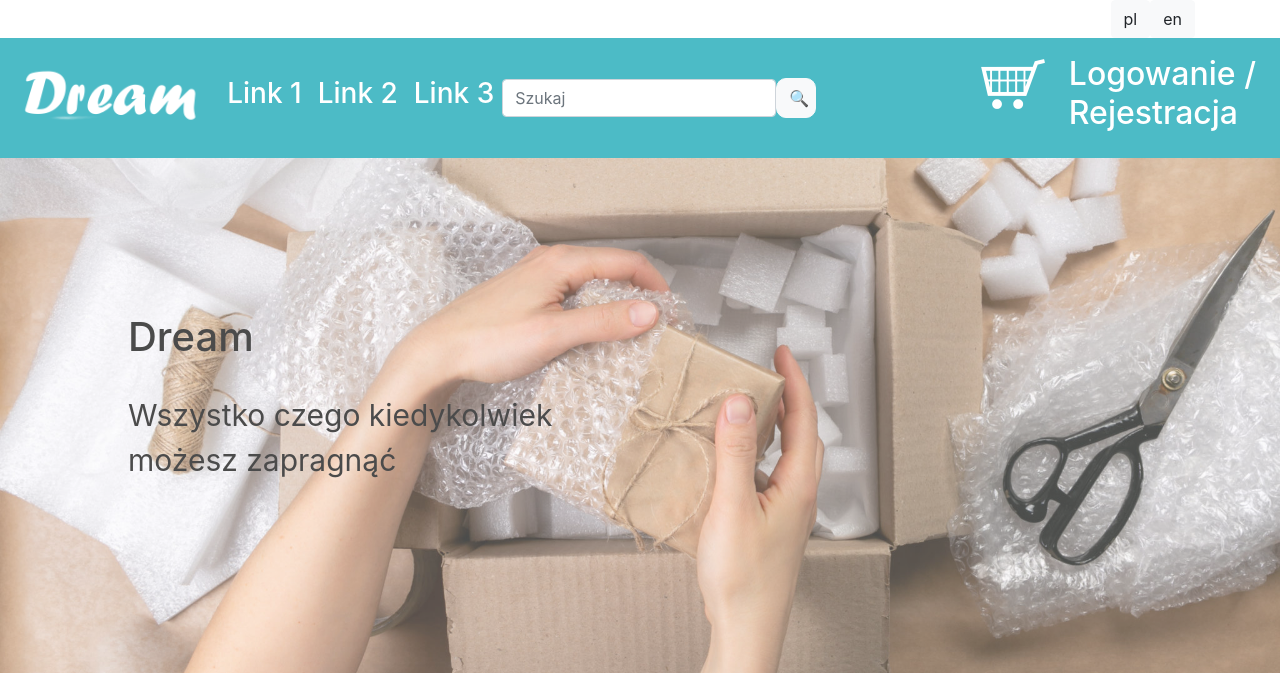
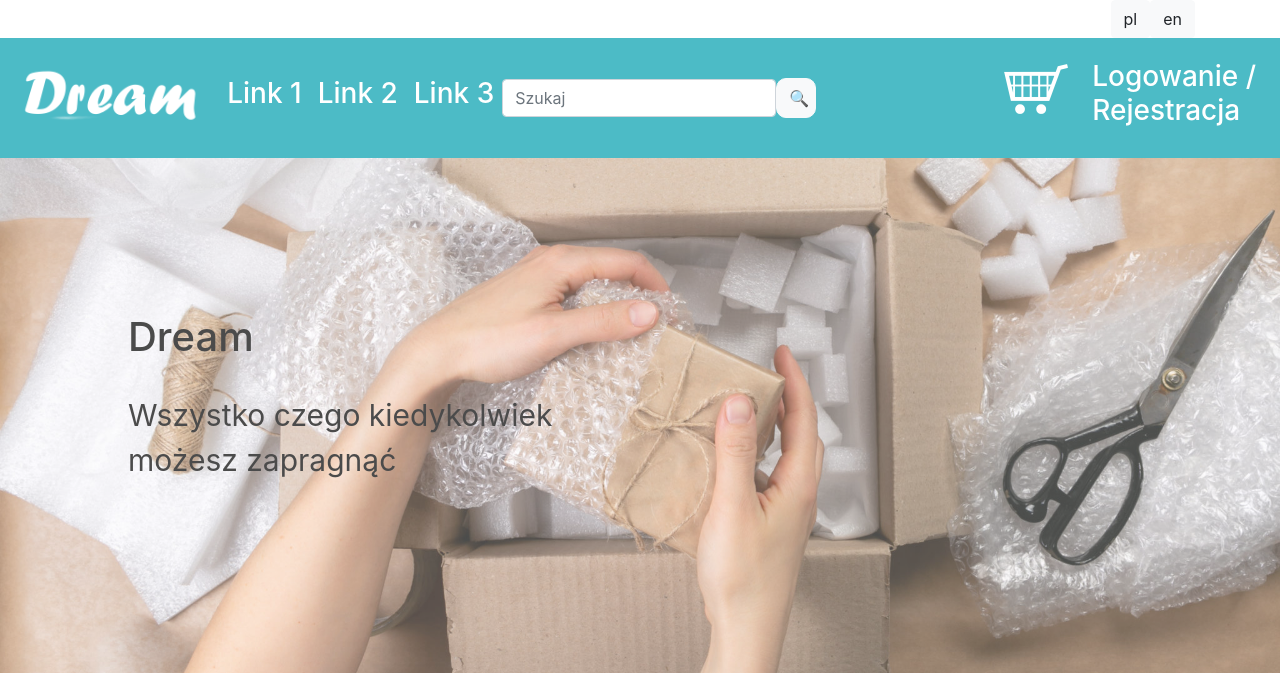
Before and after one commit to Pablo203/E-commerce_Shop, a PHP site: page / in a window 1280 px wide. Shown: the top 673 px of the page. Run offline with PHP 8.4, Linux system fonts and the light colour scheme; style sheets or scripts are compiled from the project's sources.

Commit message:
Day Ending Result

```diff
--- a/SCSS/_variables.scss
+++ b/SCSS/_variables.scss
@@ -1,6 +1,6 @@
 $text-color: #000000;
 $text-color-light: #FFFFFF;
-$background-category: /*#F3F2CC*/#FAFAFA;
+$background-category: #FAFAFA;
 
 $main: #4CBBC6;
 $secondary: #3E7588;
--- a/index.html
+++ b/index.html
@@ -77,10 +77,10 @@
                     </a>
                     <li class="nav-item">
                         <a class="nav-link" href="log.html" style="color: #FFFFFF;">
-                            <h2 id="log">
+                            <h3 id="log">
                                 Logowanie / <br>
                                 Rejestracja
-                            </h2>
+                            </h3>
                         </a>
                     </li>
                 </ul>
```
